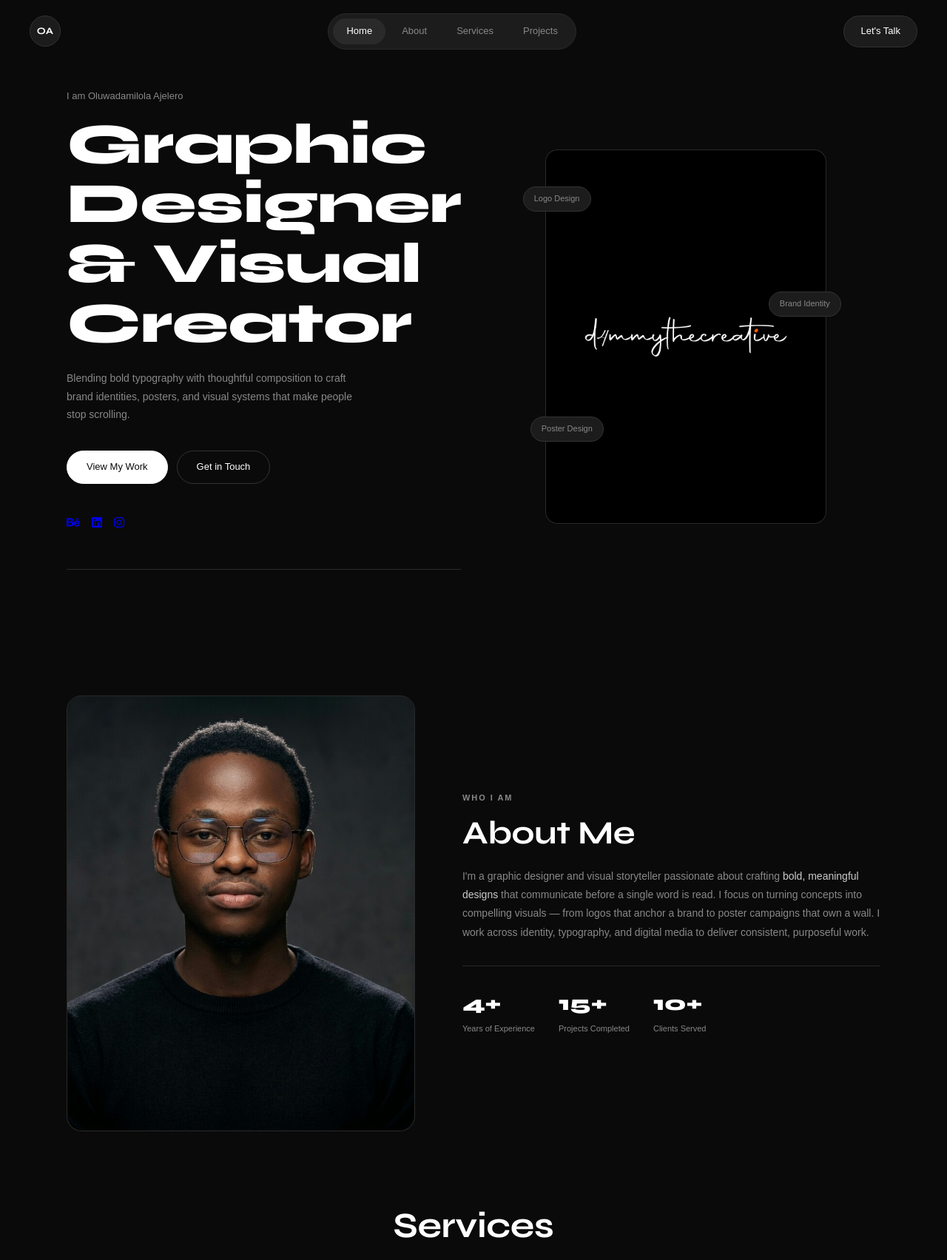
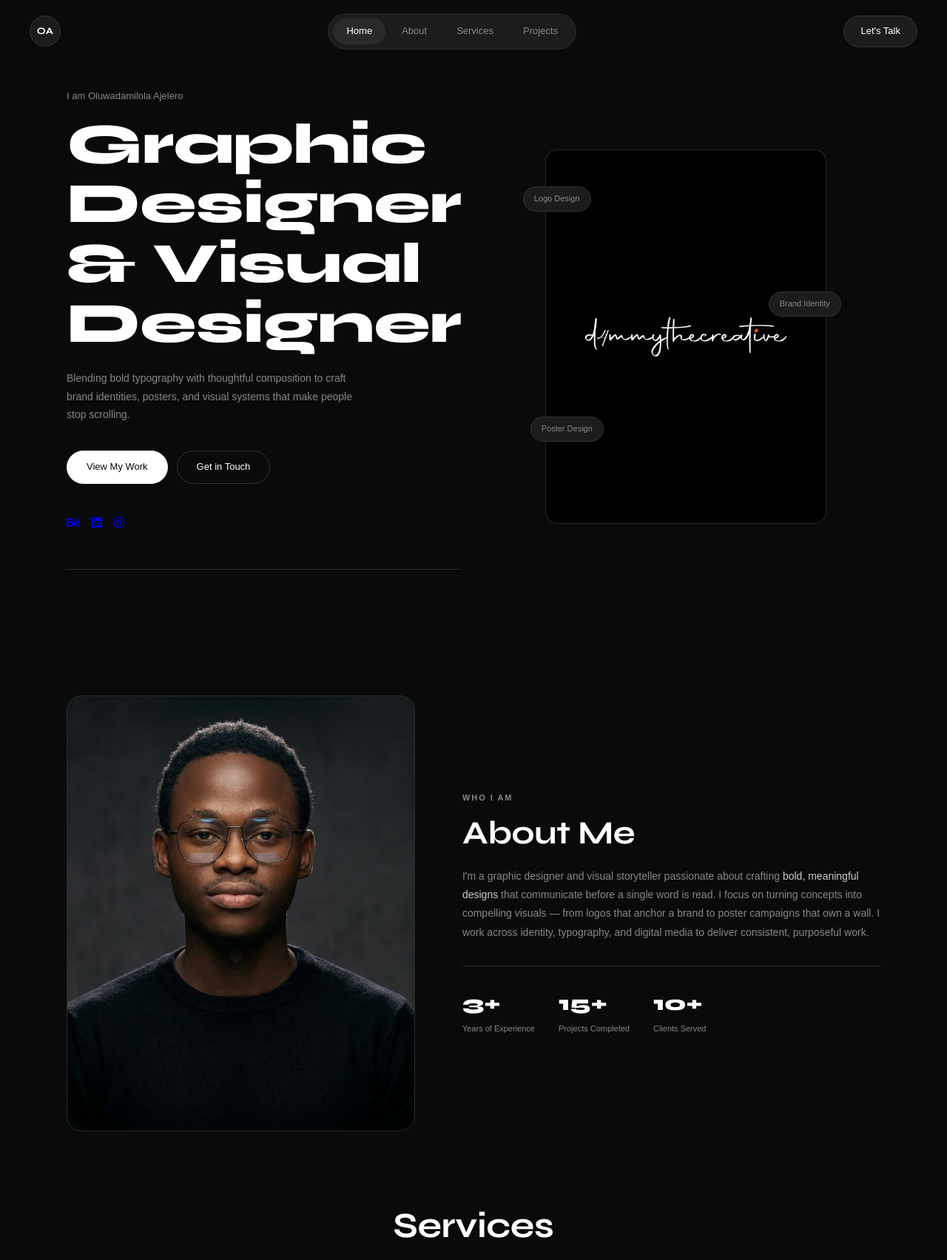
Before and after one commit to kaeiserjaeger/portfolio, a plain HTML site: page index.html in a window 1280 px wide. Shown: the top 1703 px of the page at 74% size. Drawn offline with Linux system fonts and the light colour scheme.

Commit message:
somechanges

```diff
--- a/index.html
+++ b/index.html
@@ -31,7 +31,7 @@
   <div class="hero-inner">
     <div class="hero-content">
       <p class="hero-eyebrow">I am Oluwadamilola Ajelero</p>
-      <h1 class="hero-name">Graphic<br/>Designer<br/>&amp; Visual Creator</h1>
+      <h1 class="hero-name">Graphic<br/>Designer<br/>&amp; Visual Designer</h1>
       <p class="hero-desc">Blending bold typography with thoughtful composition to craft brand identities, posters, and visual systems that make people stop scrolling.</p>
       <div class="hero-actions">
         <a href="#portfolio" class="btn-solid">View My Work</a>
@@ -79,7 +79,7 @@
           </p>
         <div class="about-exp-row reveal">
           <div>
-            <div class="about-exp-num">4+</div>
+            <div class="about-exp-num">3+</div>
             <div class="about-exp-label">Years of Experience</div>
           </div>
           <div>
```
